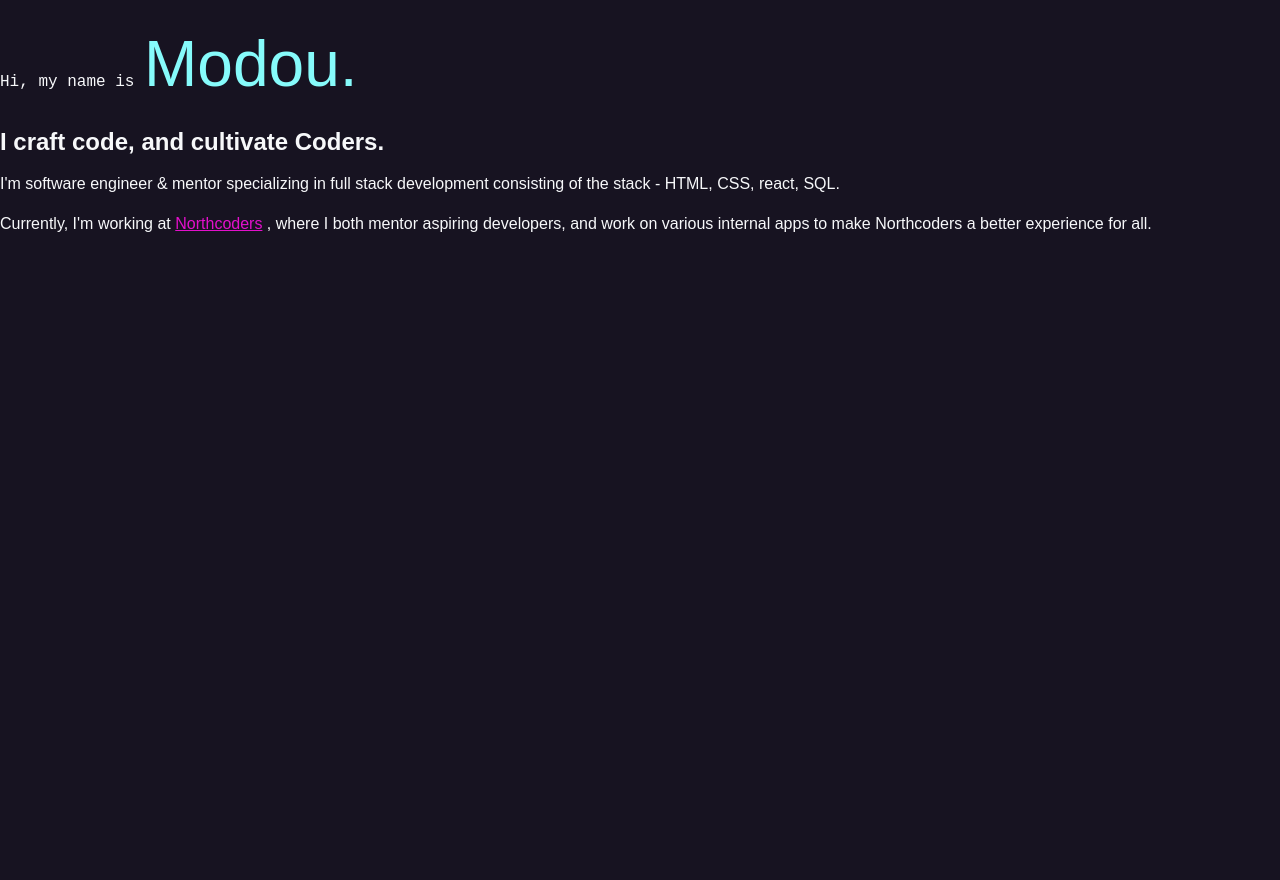
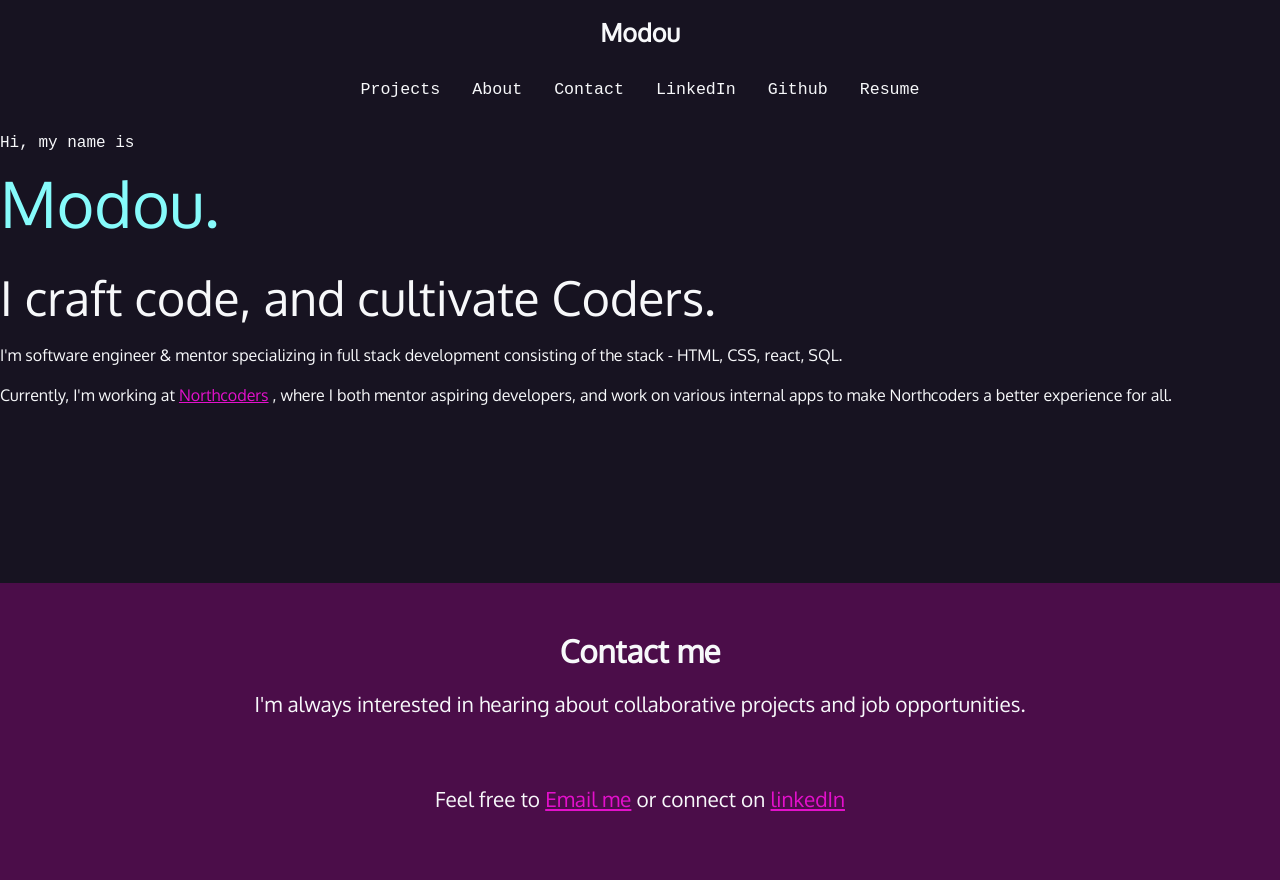
Before and after one commit to Slyose/portfolio, a plain HTML site: page index.html in a window 1280 px wide. Before the commit the page ends 800 px from the top, so only its background shows below. Drawn offline with Linux system fonts and the light colour scheme; a web font is replaced by a local one.

Commit message:
add WIP navbar and contact me secion

```diff
--- a/index.css
+++ b/index.css
@@ -30,14 +30,16 @@ body {
   font-size: var(--font-size);
 }
 
-h1, h2, h3 {
-  margin: 0
+h1,
+h2,
+h3 {
+  margin: 0;
 }
-a{
+a {
   color: var(--magenta);
 }
 
-a:hover{
+a:hover {
   color: var(--hotmag);
   text-decoration: none;
 }
@@ -62,5 +64,62 @@ a:hover{
   font-family: var(--sans);
   font-size: 4rem;
   color: var(--aqua);
+  display: block;
+}
+#intro h2 {
+  font-size: 3rem;
+  font-weight: normal;
+}
 
+/* contact section styles */
+
+#contact {
+  font-size: var(--font-size);
+  padding-top: 2rem;
+  padding-bottom: 2rem;
+  background-color: var(--plum);
+  text-align: center;
+  margin: 0 auto;
+  padding: 3rem 0;
 }
+
+#contact p:last-child {
+  padding-top: 3rem;
+}
+
+/* navbar styles */
+
+nav {
+  font-family: var(--mono);
+  font-size: 80%;
+  padding: 1rem;
+}
+
+nav h1 a {
+  font-family: var(--sans);
+}
+
+nav ul {
+  list-style-type: none;
+  padding: 0;
+  margin: 0;
+  display: flex;
+  flex-flow: row wrap;
+  justify-content: center; /*applies to horizontal space*/
+  align-items: center; /*applies to vertical space*/
+  gap: 2rem;
+}
+
+nav li:first-child {
+  flex-basis: 100%; /* like a flexible width*/
+  text-align: center;
+}
+nav a {
+  color: var(--white);
+  text-decoration: none;
+  display: block; /* makes link fill the full clickable area */
+}
+
+nav a:hover {
+  color: var(--magenta);
+}
--- a/index.html
+++ b/index.html
@@ -1,11 +1,34 @@
 <!DOCTYPE html>
 <html lang="en">
   <head>
+    <link
+      href="https://fonts.googleapis.com/css2?family=Oxygen&family=Oxygen+Mono&display=swap"
+      rel="stylesheet"
+    />
     <meta charset="UTF-8" />
     <meta name="viewport" content="width=device-width, initial-scale=1.0" />
     <title>Document</title>
     <link rel="stylesheet" href="index.css" type="text/css" />
   </head>
+
+  <nav>
+    <ul>
+      <li>
+        <h1><a href="index.html">Modou</a></h1>
+      </li>
+      <li><a href="#projects">Projects</a></li>
+      <li><a href="about.html">About</a></li>
+      <li><a href="#contact"> Contact</a></li>
+      <li>
+        <a href="https://www.linkedin.com/in/modou-robinson-541388250/"
+          >LinkedIn</a
+        >
+      </li>
+      <li><a href="https://github.com/slyose/">Github</a></li>
+      <li><a>Resume</a></li>
+    </ul>
+  </nav>
+
   <section id="intro">
     <p class="name">Hi, my name is <span>Modou.</span></p>
     <h2>I craft code, and cultivate Coders.</h2>
@@ -20,4 +43,19 @@
       make Northcoders a better experience for all.
     </p>
   </section>
+
+  <section id="contact">
+    <h2>Contact me</h2>
+    <p>
+      I'm always interested in hearing about collaborative projects and job
+      opportunities.
+    </p>
+    <p>
+      Feel free to <a href="mailto:modour498@gmail.com">Email me</a> or connect
+      on
+      <a href="https://www.linkedin.com/in/modou-robinson-541388250/"
+        >linkedIn
+      </a>
+    </p>
+  </section>
 </html>
```
Lines whose indentation alone changed are shown as unchanged.
